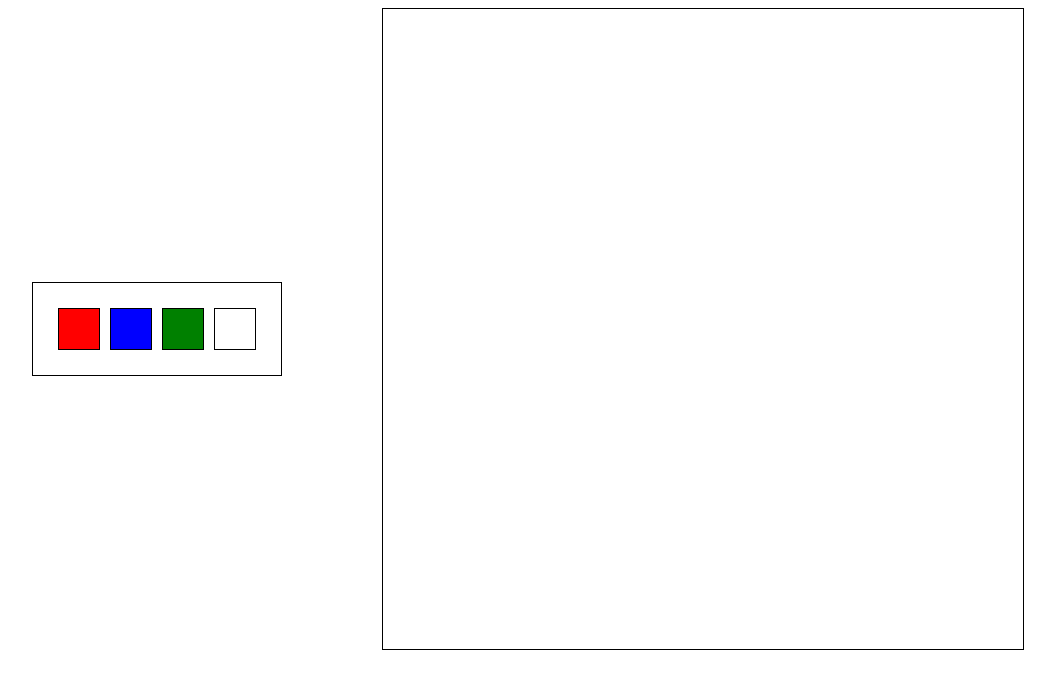
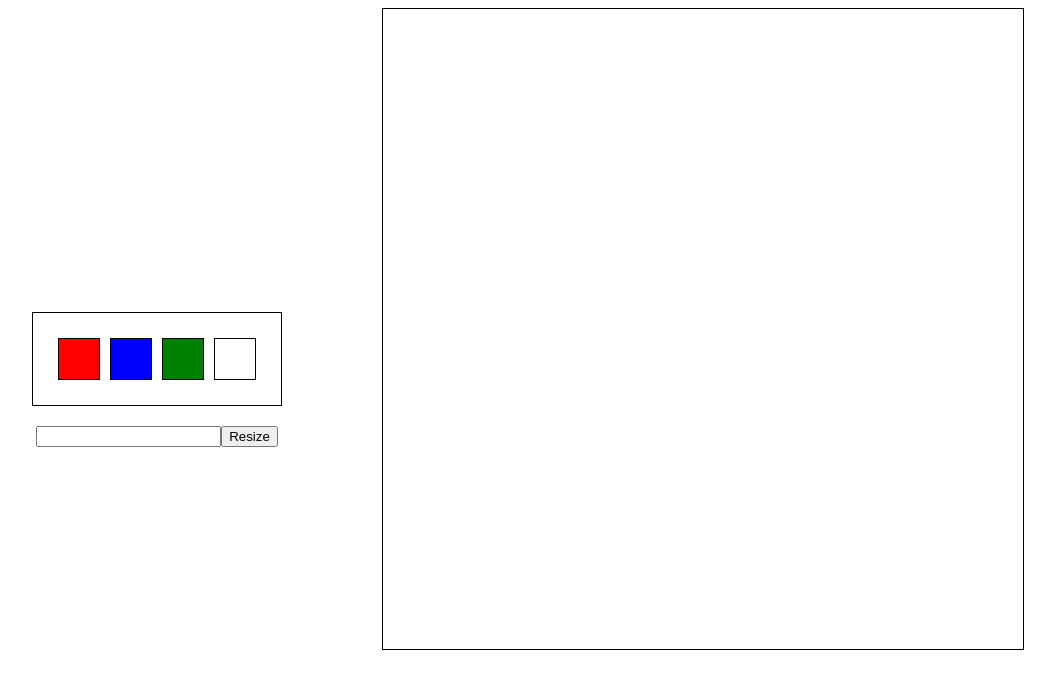
Before and after one commit to ajburrows/top-etch-a-sketch, a plain HTML site: page index.html in a window 1280 px wide. Shown: the whole page, without its empty margins (162-1217 px from the left). Drawn offline with Linux system fonts and the light colour scheme.

Commit message:
Add resize input and button HTML and CSS

```diff
--- a/index.html
+++ b/index.html
@@ -8,12 +8,19 @@
     <link rel="stylesheet" href="./styles.css">
 </head>
 <body>
-    <div class="colorPanelBox">
-        <div class="colorPicker red"></div>
-        <div class="colorPicker blue"></div>
-        <div class="colorPicker green"></div>
-        <div class="colorPicker white"></div>
+    <div class="toolContainer">
+        <div class="colorPanelBox">
+            <div class="colorPicker red"></div>
+            <div class="colorPicker blue"></div>
+            <div class="colorPicker green"></div>
+            <div class="colorPicker white"></div>
+        </div>
+        <div class="resizeContainer">
+            <input type="text">
+            <button class="resizeButton">Resize</button>
+        </div>
     </div>
+
     <div class="gridContainer"></div>
     <p class="paintingStatus"></p>
 </body>
--- a/styles.css
+++ b/styles.css
@@ -21,6 +21,7 @@ body{
     border: solid black 1px;
 
     margin: 100px;
+    margin-bottom: 20px;
     padding: 20px;
 }
 
@@ -32,3 +33,14 @@ body{
 
     border: solid black 1px;
 }
+
+.toolContainer{
+    display: flex;
+    flex-direction: column;
+    align-content: center;
+}
+
+.resizeContainer{
+    display: flex;
+    justify-content: center;
+}
```
